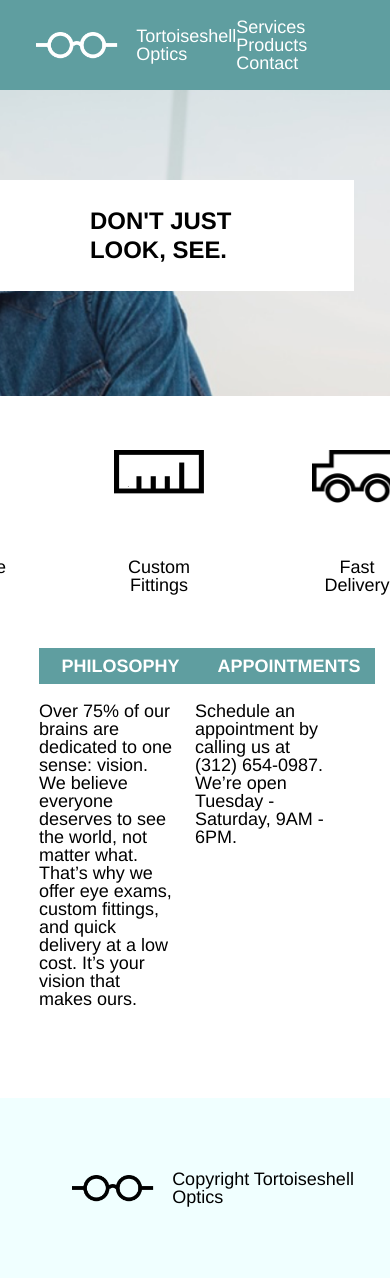
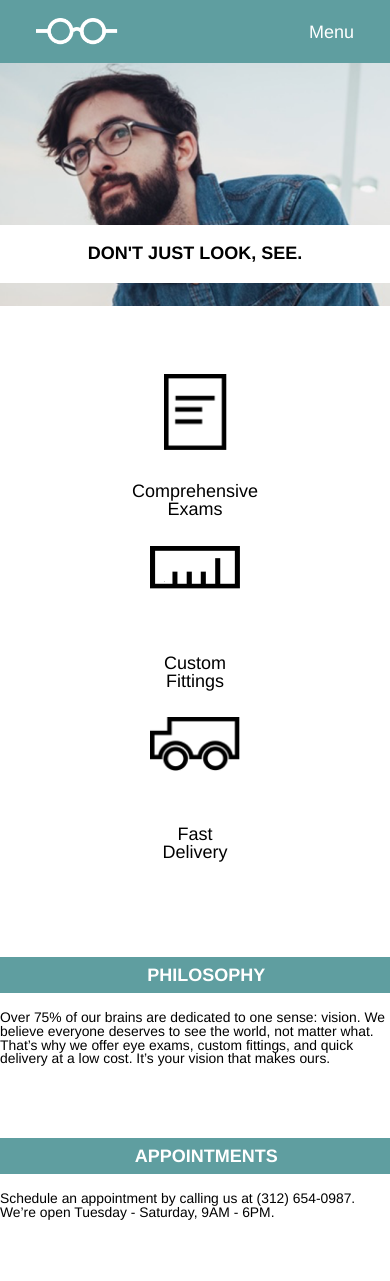
Before and after one commit to Bashnet/Tortoiseshell-optics, a plain HTML site: page index.html in a window 390 px wide. Shown: the top 1281 px of the page. Drawn offline with Linux system fonts and the light colour scheme.

Commit message:
Added mobile site and finish

```diff
--- a/index.html
+++ b/index.html
@@ -12,7 +12,7 @@
     <header>
         <div class="main">
           <div class="container">
-            <div class="content">
+            <div class="content desktop">
               <div id="logo">
                 <img src="resources/images/logo-white.png" alt="logo-white">
                 <p>Tortoiseshell Optics</p>
@@ -21,6 +21,14 @@
                 <span>Services</span>
                 <span>Products</span>
                 <span>Contact</span>
+              </nav>
+            </div>
+            <div class="content mobile">
+              <div id="logo">
+                <img src="resources/images/logo-white.png" alt="logo-white">
+              </div>
+              <nav>
+                <span>Menu</span>
               </nav>
             </div>
             <div class="banner">
@@ -73,9 +81,12 @@
     <!-- Footer -->
     <footer>
       <div class="container">
-        <div class="footer">
+        <div class="footer desktop">
           <img src="resources/images/logo-black.png" alt="logo-black">
           <span>Copyright Tortoiseshell Optics</span>
+        </div>
+        <div class="footer mobile">
+          <img src="resources/images/logo-black.png" alt="logo-black">
         </div>
       </div>
     </footer>
--- a/resources/css/style.css
+++ b/resources/css/style.css
@@ -29,6 +29,9 @@ header {
   align-items: center;
   color: white;
   padding: 1rem 0;
+}
+.mobile {
+  display: none;
 }
 #logo {
   display: flex;
@@ -129,7 +132,75 @@ nav span {
     justify-content: center;
   }
   /* Text content */
+  .mobile {
+    display: none;
   .text-items {
     justify-content: center;
   }
 }
+/* Mobile mode */
+@media only screen and (max-width: 470px) {
+/* Header */
+header {
+  background-position: 20%;
+}
+.main {
+  height: 17rem;
+}
+.desktop {
+  display: none;
+}
+.mobile {
+  display: flex;
+}
+.banner {
+  margin-top: 9rem;
+  margin-right: 0;
+}
+.banner span {
+  padding: 1rem 0;
+  font-size: 1rem;
+  width: 100%;
+  text-align: center
+}
+/* Images */
+.images {
+  margin: 3.77rem 0;
+}
+.items {
+  flex-direction: column;
+  align-items: center;
+}
+.image {
+  margin: 0;
+  margin-bottom: 1.54rem;
+  align-items: center;
+}
+/* Text content */
+.text {
+  width: 100%;
+  margin-bottom: 4rem;
+}
+.text h3 {
+  width: 100%;
+  margin-bottom: 1rem;
+  text-align: center;
+}
+.text p {
+  font-size: 0.77rem;
+}
+.text-items {
+  flex-direction: column;
+}
+.text-content {
+  margin: 0;
+}
+/* Footer */
+.footer {
+  padding: 4rem 0;
+  justify-content: center;
+}
+.footer img {
+  padding: 0;
+}
+}
```
